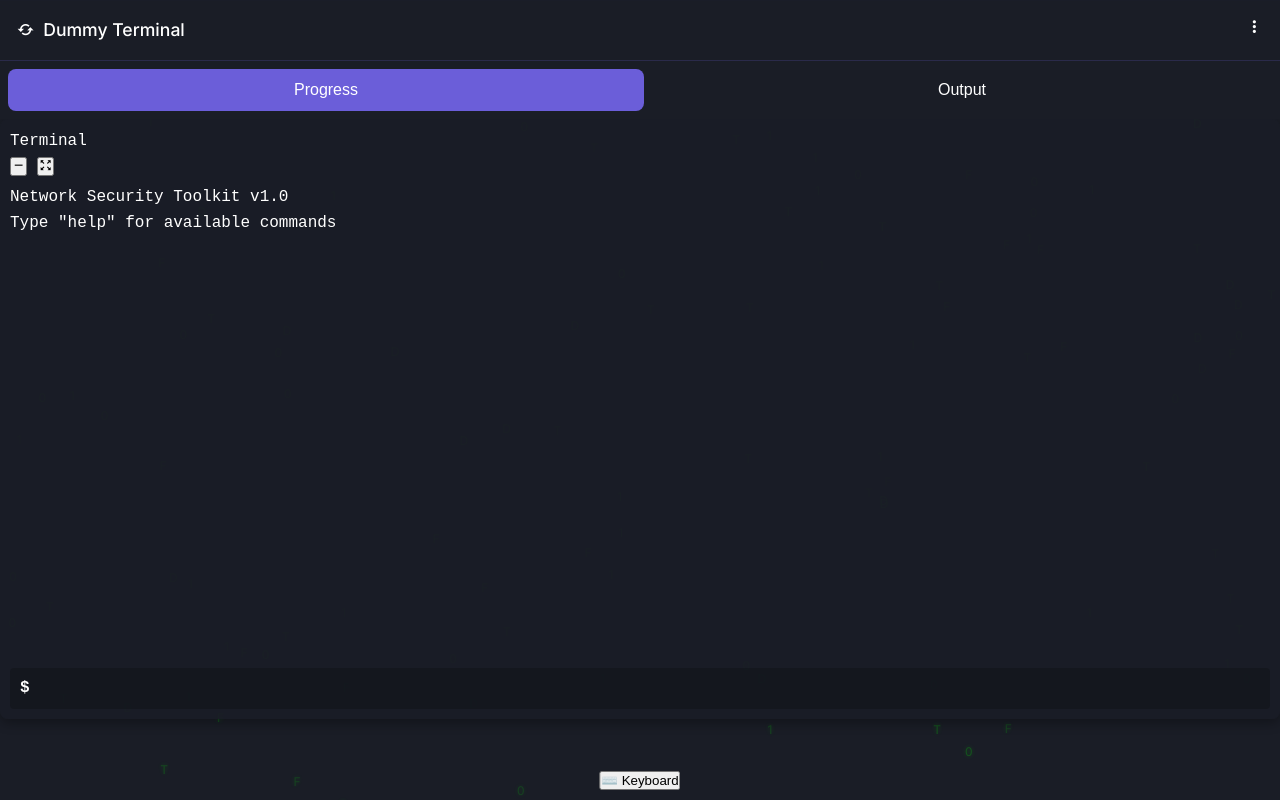
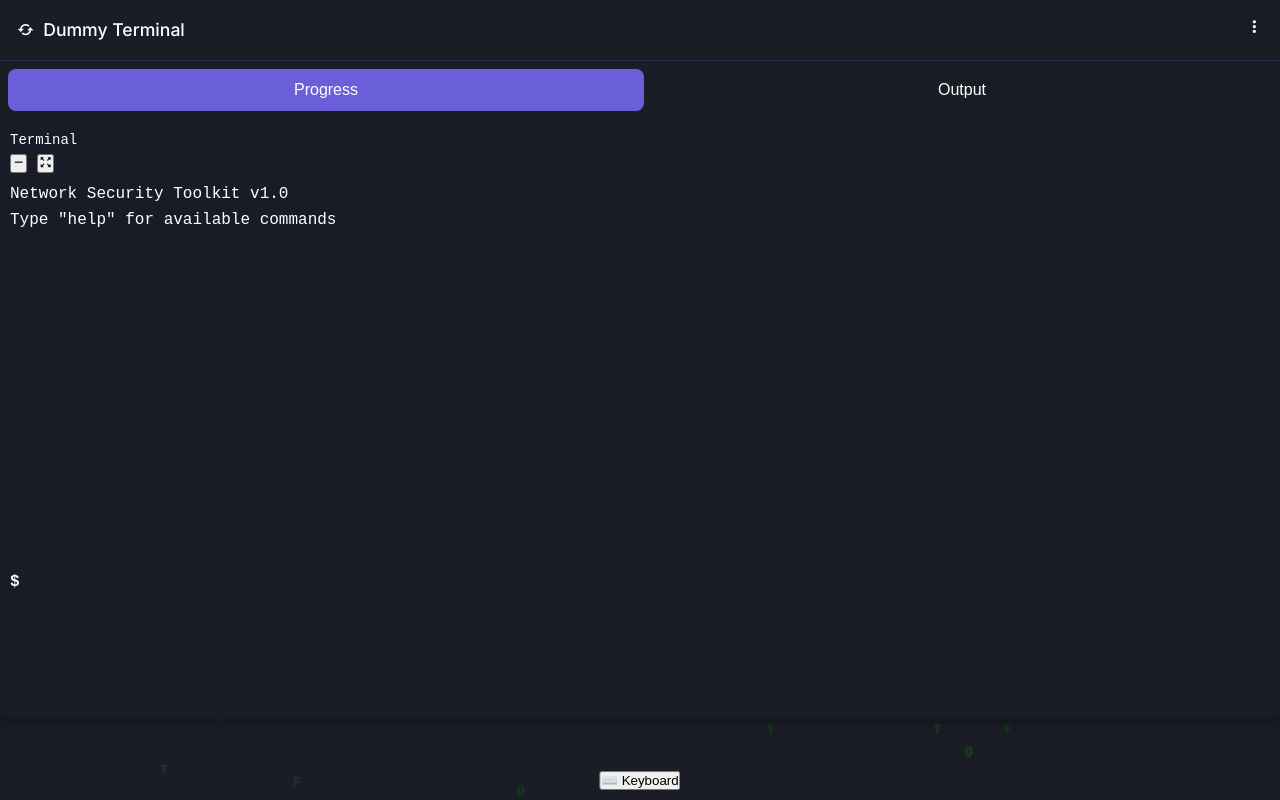
Before and after one commit to dkinzer222/Dummy_Terminal_Function, a Flask app: page / in a window 1280 px wide. Run offline with Flask 3, Linux system fonts and the light colour scheme.

Commit message:
Agent query: Please verify: 1. Does the input field appear above the keyboard when focused? 2. Does the keyboard show/hide properly? 3. Is the input text visible and updating correctly?

```diff
--- a/static/css/terminal.css
+++ b/static/css/terminal.css
@@ -59,14 +59,25 @@
 }
 
 .terminal-input {
+    position: fixed;
+    bottom: 30vh; /* Position above keyboard */
+    left: 0;
+    right: 0;
+    z-index: 1001;
+    background-color: rgba(26, 29, 38, 0.95);
+    padding: 10px;
     display: flex;
     align-items: center;
-    padding: 8px 10px;
-    background-color: rgba(0, 0, 0, 0.2);
-    border-radius: 4px;
-    margin-top: 10px;
-    position: relative;
-    z-index: 3;
+    transform: translateY(100%);
+    transition: transform 0.3s ease;
+}
+
+.terminal-input.visible {
+    transform: translateY(0);
+}
+
+.terminal-title {
+    font-size: 14px; /* Reduced from default size */
 }
 
 .prompt {
--- a/static/js/keyboard.js
+++ b/static/js/keyboard.js
@@ -139,11 +139,10 @@ class Keyboard {
 
         if (this.container) {
             this.container.classList.toggle('visible', this.isVisible);
-            if (this.isVisible) {
-                const input = document.querySelector('.command-input');
-                if (input) {
-                    input.focus();
-                }
+            const input = document.querySelector('.terminal-input');
+            if (input) {
+                input.classList.toggle('visible', this.isVisible);
+                input.focus();
             }
         }
     }
--- a/static/js/terminal.js
+++ b/static/js/terminal.js
@@ -36,6 +36,15 @@ class Terminal {
         this.input.addEventListener('focus', () => {
             if (window.keyboard) {
                 window.keyboard.toggleKeyboard(true);
+                this.input.classList.add('visible');
+            }
+        });
+
+        // Update terminal output when input changes
+        this.input.addEventListener('input', () => {
+            const progressTab = document.querySelector('#progress-tab .terminal-output');
+            if (progressTab) {
+                progressTab.textContent = this.input.value;
             }
         });
 
```
